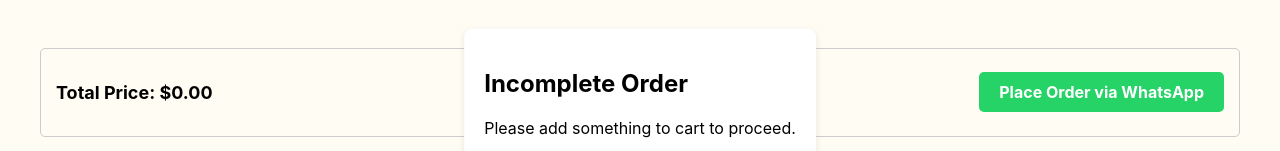
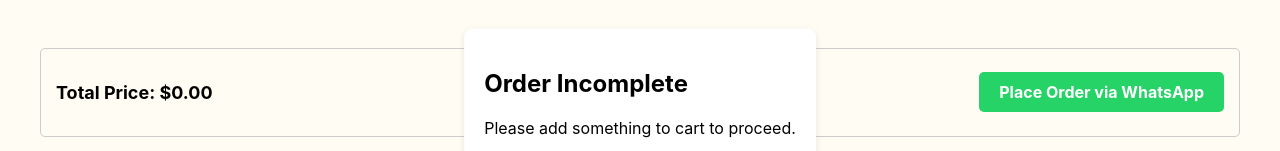
Before and after one commit to kidscoots101/Sweet-Dainties, a React (Create React App) app: page /cart in a window 1280 px wide. Both pictures are taken after a click on the link "Place Order via WhatsApp". Shown: the part 282-433 px from the top of the page. Built offline with nearby package versions, Linux system fonts and the light colour scheme.

Commit message:
new modal msg

```diff
--- a/src/components/Cart.js
+++ b/src/components/Cart.js
@@ -109,7 +109,7 @@ const Cart = () => {
      overlayClassName="overlay"
      className="modal"
    >
-     <h2>Incomplete Order</h2>
+     <h2>Order Incomplete</h2>
      <p>Please add something to cart to proceed.</p>
      <button onClick={closeModal}>Back to Home</button>
    </Modal>
```
